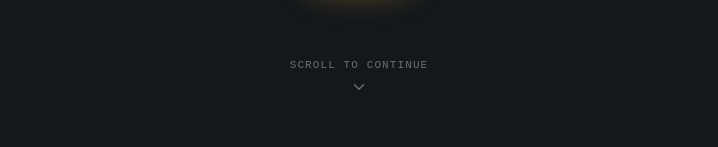
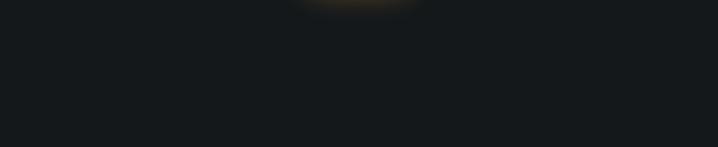
Before and after one commit to mahihshah/food-shock-policy-sim, a Next.js app: page / in a window 1280 px wide. Shown: the part 481-628 px from the top of the page, without its empty margins (281-999 px from the left). Built offline with nearby package versions, Linux system fonts and the light colour scheme.

Commit message:
Remove leftover scroll-to-continue button from landing screens

```diff
--- a/questionCard.tsx
+++ b/questionCard.tsx
@@ -202,24 +202,6 @@
                 {scenario.choices[0].text}
               </motion.button>
             </motion.div>
-
-            <motion.button
-              type="button"
-              onClick={() => commitChoice(0)}
-              variants={lineVariants}
-              animate={{ opacity: [0.3, 0.8, 0.3], y: [0, 8, 0] }}
-              transition={{ duration: 2.2, repeat: Infinity, ease: "easeInOut" }}
-              className="mt-10 flex flex-col items-center gap-1 text-[#F2EFE9]/40 transition-colors
-                         hover:text-[#E8A33D] focus-visible:outline-none focus-visible:text-[#E8A33D]"
-              aria-label="Continue"
-            >
-              <span className="font-[family-name:'Cabinet_Grotesk',monospace] text-[11px] uppercase tracking-widest">
-                Scroll to continue
-              </span>
-              <svg width="18" height="18" viewBox="0 0 24 24" fill="none" stroke="currentColor" strokeWidth="2">
-                <path d="M6 9l6 6 6-6" strokeLinecap="round" strokeLinejoin="round" />
-              </svg>
-            </motion.button>
           </motion.div>
 
           {/* Spacer — makes the container taller than one viewport so a real
```
